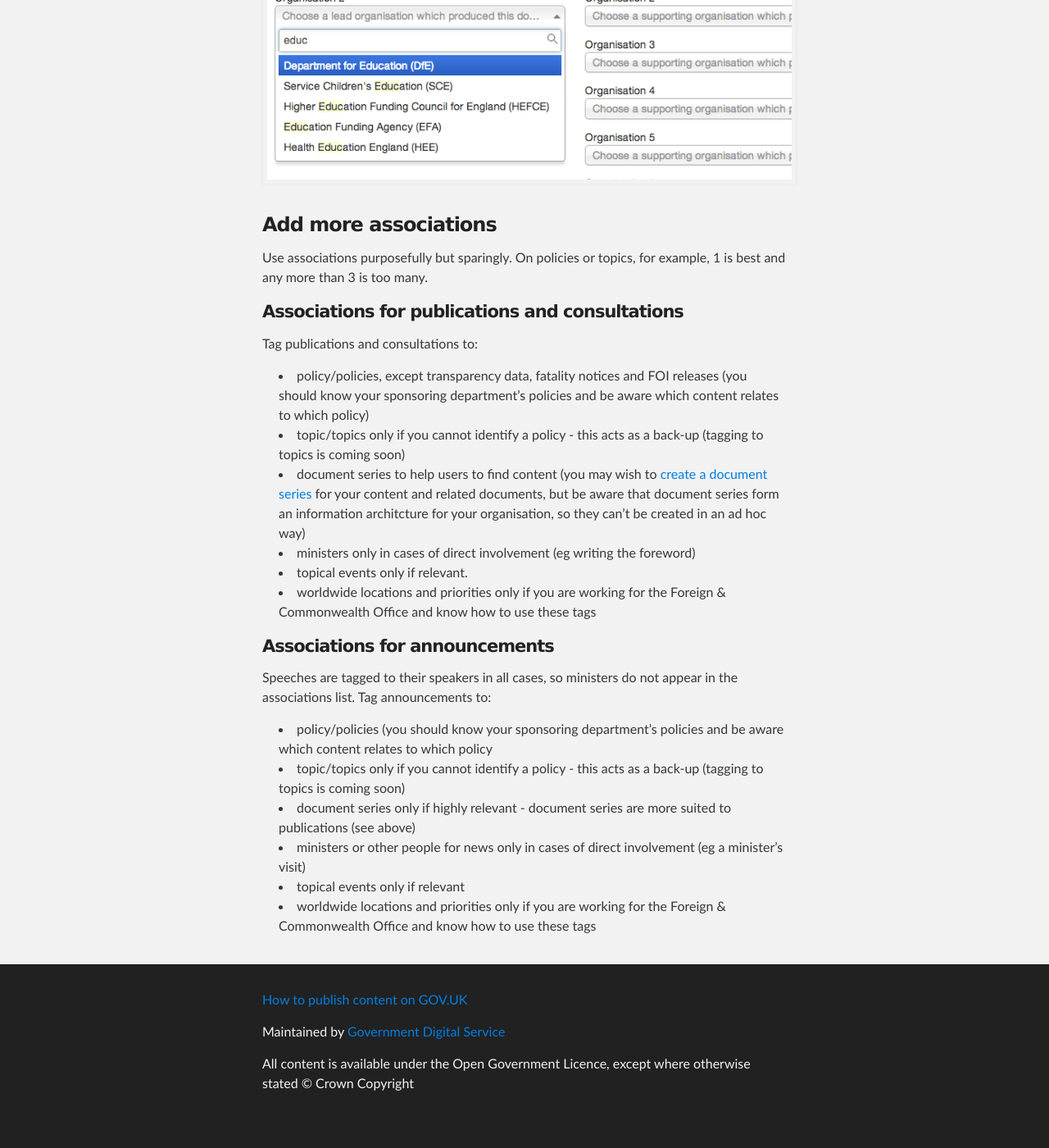
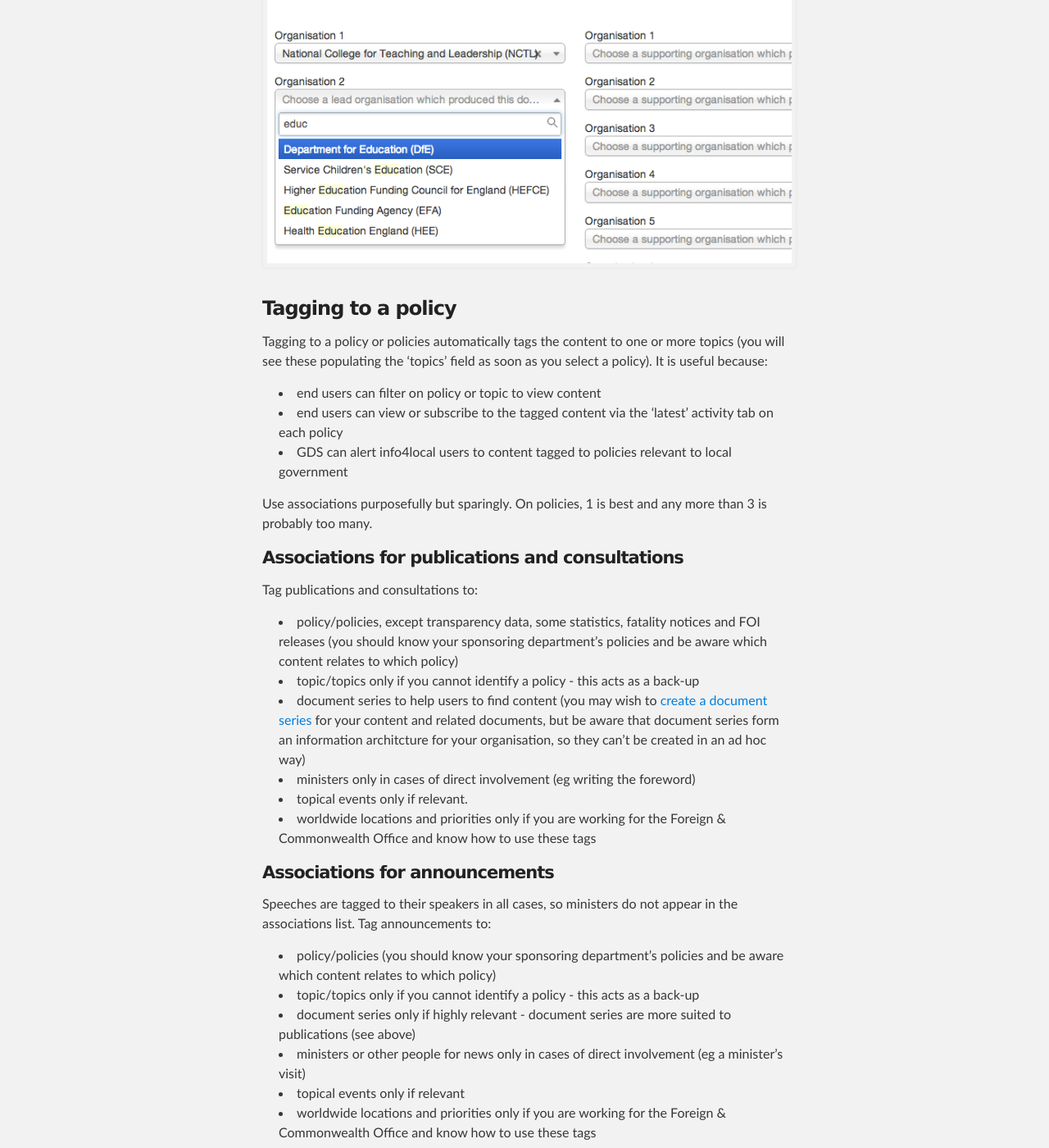
Before and after one commit to alphagov/inside-government-admin-guide, a Jekyll site: the page built from creating-documents/add-associations.md, in a window 1280 px wide and 1400 px high, scrolled down 1574 px. Shown: the whole window at 82% size. Built offline with Jekyll 4.4.1, drawn with Linux system fonts in a browser that asks for light colours; before the commit the page ends 2942 px from its top, so only the background shows below that; some of the changed text lies outside the part shown.

Commit message:
Updated to add some points from https://insidegovuk.blog.gov.uk/2013/08/19/more-flexible-tagging-to-topics/

```diff
--- a/creating-documents/add-associations.md
+++ b/creating-documents/add-associations.md
@@ -22,26 +22,36 @@ Associations are found below the document body text, just underneath the upload
 
 ### Mandatory associations
 
-You must:
+Publisher will require you to:
 
 * tag to a lead organisation (this will default to your own organisation)
-* add other lead and supporting organisations (check)
 * tag to an alternative format provider
-* tag all content to a policy, with some exceptions (see below)
 * tag to a speaker for a speech (see below)
+
+You must also:
+
+* add other lead and supporting organisations if they share responsibility for the document or policy etc
+* where possible tag content to a policy - all GOV.UK content with some exceptions should be relevant to what the currently elected government is doing
 
 ![Add associations 1](add-associations-1.png)
 
-### Add more associations
 
-Use associations purposefully but sparingly. On policies or topics, for example, 1 is best and any more than 3 is too many.
+### Tagging to a policy
+
+Tagging to a policy or policies automatically tags the content to one or more topics (you will see these populating the 'topics' field as soon as you select a policy). It is useful because:
+
+* end users can filter on policy or topic to view content
+* end users can view or subscribe to the tagged content via the 'latest' activity tab on each policy
+* GDS can alert info4local users to content tagged to policies relevant to local government
+
+Use associations purposefully but sparingly. On policies, 1 is best and any more than 3 is probably too many.
 
 #### Associations for publications and consultations
 
 Tag publications and consultations to:
 
-* policy/policies, except transparency data, fatality notices and FOI releases (you should know your sponsoring department's policies and be aware which content relates to which policy)
-* topic/topics only if you cannot identify a policy - this acts as a back-up (tagging to topics is coming soon)
+* policy/policies, except transparency data, some statistics, fatality notices and FOI releases (you should know your sponsoring department's policies and be aware which content relates to which policy)
+* topic/topics only if you cannot identify a policy - this acts as a back-up
 * document series to help users to find content (you may wish to [create a document series](http://alphagov.github.io/inside-government-admin-guide/organisations-groups/document-series.html) for your content and related documents, but be aware that document series form an information architcture for your organisation, so they can't be created in an ad hoc way)
 * ministers only in cases of direct involvement (eg writing the foreword)
 * topical events only if relevant.
@@ -51,8 +61,8 @@ Tag publications and consultations to:
 
 Speeches are tagged to their speakers in all cases, so ministers do not appear in the associations list. Tag announcements to:
 
-* policy/policies (you should know your sponsoring department's policies and be aware which content relates to which policy
-* topic/topics only if you cannot identify a policy - this acts as a back-up (tagging to topics is coming soon)
+* policy/policies (you should know your sponsoring department's policies and be aware which content relates to which policy)
+* topic/topics only if you cannot identify a policy - this acts as a back-up
 * document series only if highly relevant - document series are more suited to publications (see above)
 * ministers or other people for news only in cases of direct involvement (eg a minister's visit)
 * topical events only if relevant
```
